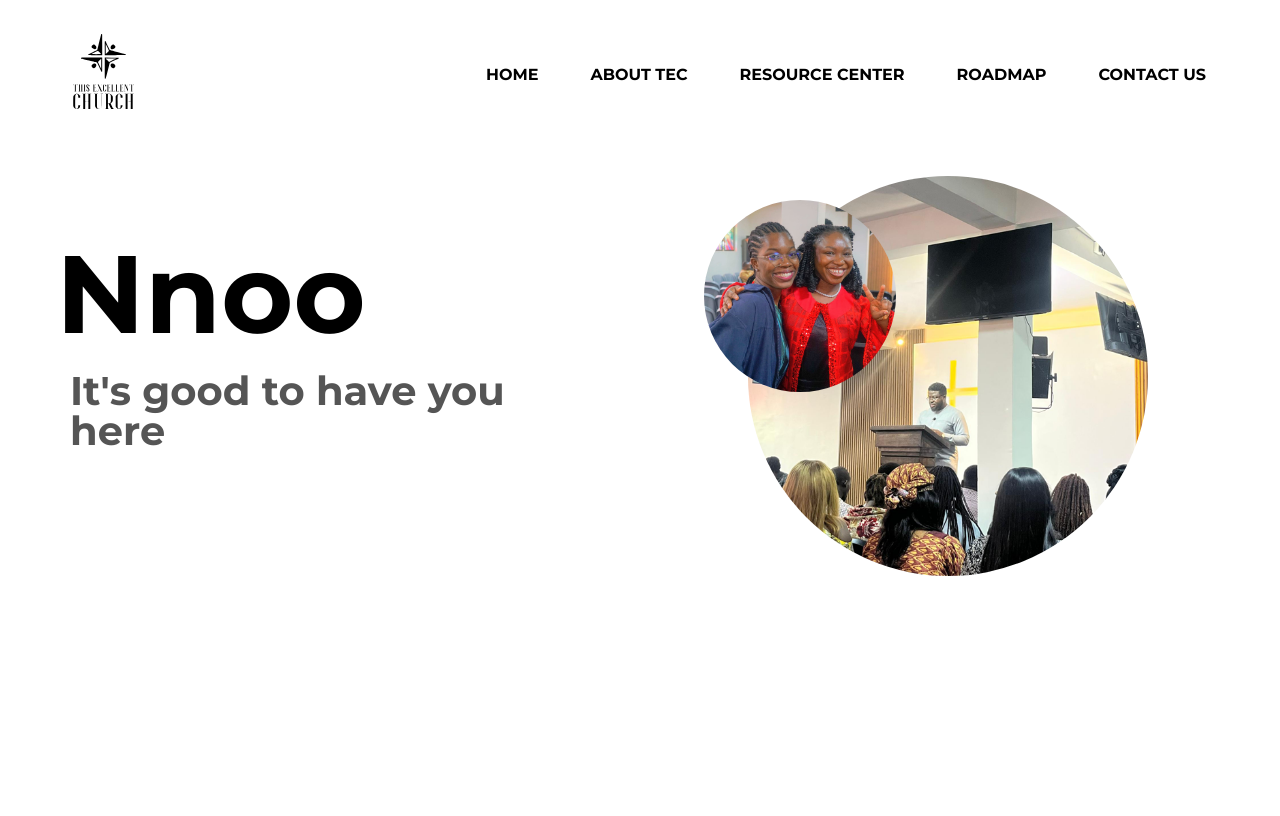
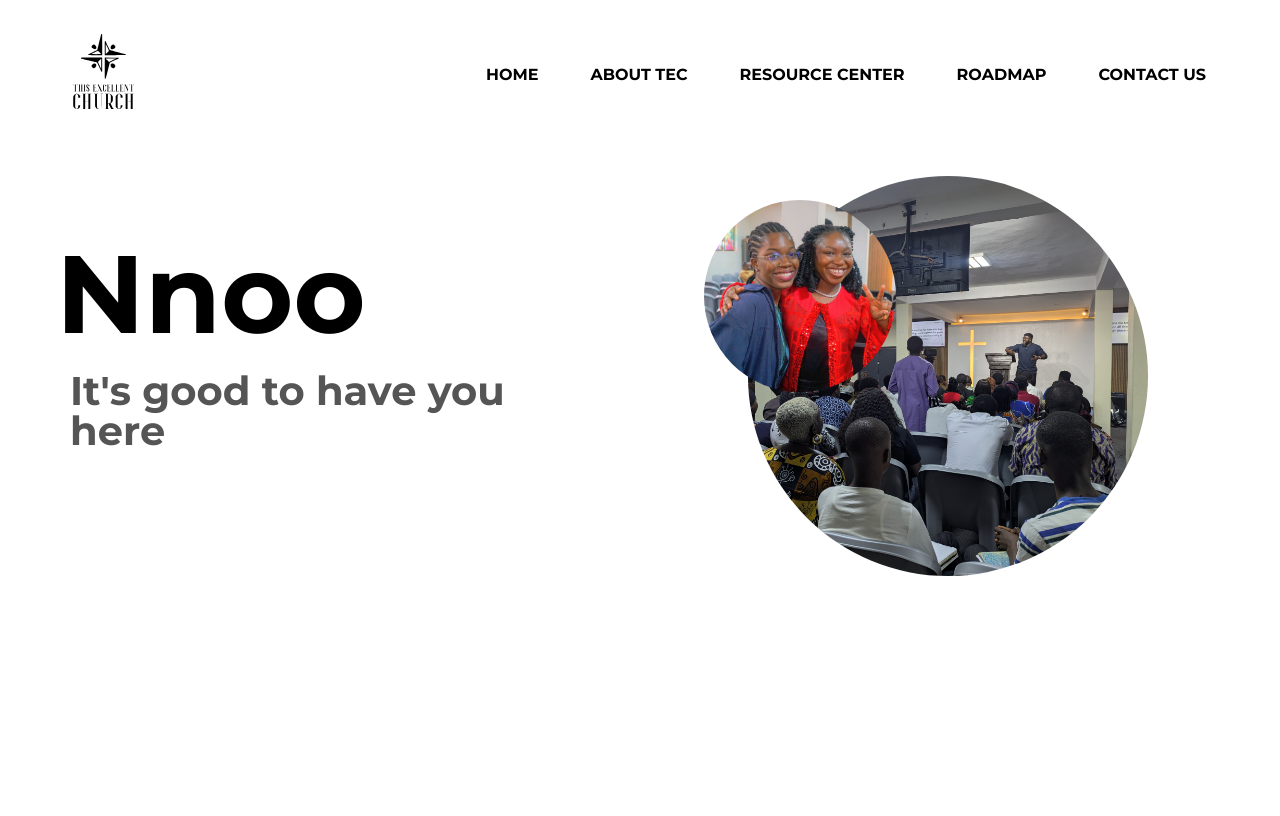
Before and after one commit to TEC-website/TEC-website, a Django app: page / in a window 1280 px wide. Shown: the top 816 px of the page. Run offline with Django 5.2, Linux system fonts and the light colour scheme; parts of the project's set-up code (start-up, migrations or seed data) failed here and were passed over; some libraries are stand-ins or nearby versions.

Commit message:
update landing page image

```diff
--- a/templates/index.html
+++ b/templates/index.html
@@ -82,7 +82,7 @@
                 <span class="description"> It's good to have you here</span>
             </div>
             <div class="image">
-                <img id="circle1" src="{% static 'assets\Ellipse_12_copy.png' %}" alt="profile" />
+                <img id="circle1" src="{% static 'assets\PXL_20250921_100137103_square.jpg' %}" alt="profile" />
                 <img id="circle3" src="{% static 'assets\Ellipse_15.png' %}" alt="profile" />
                 <img id="circle2" src="{% static 'assets\about_tec_3.jpeg' %}" alt="profile" />
             </div>
@@ -164,7 +164,7 @@
         </div>
         <div class="img-wrapper" id="img-tst">
             <div class="globe-img">
-                <img src="{% static 'assets\PHOTO-2024-09-22-14-03-03.jpg' %}" alt="" class="responsive-img" />
+                <img src="{% static 'assets\PXL_20250921_100301224.MP.jpg' %}" alt="" class="responsive-img" />
             </div>
         </div>
     </section>
```
Also changed, not shown: static/assets/PXL_20250921_100137103.jpg (added), static/assets/PXL_20250921_100137103_square.jpg (added), 1 other file.
